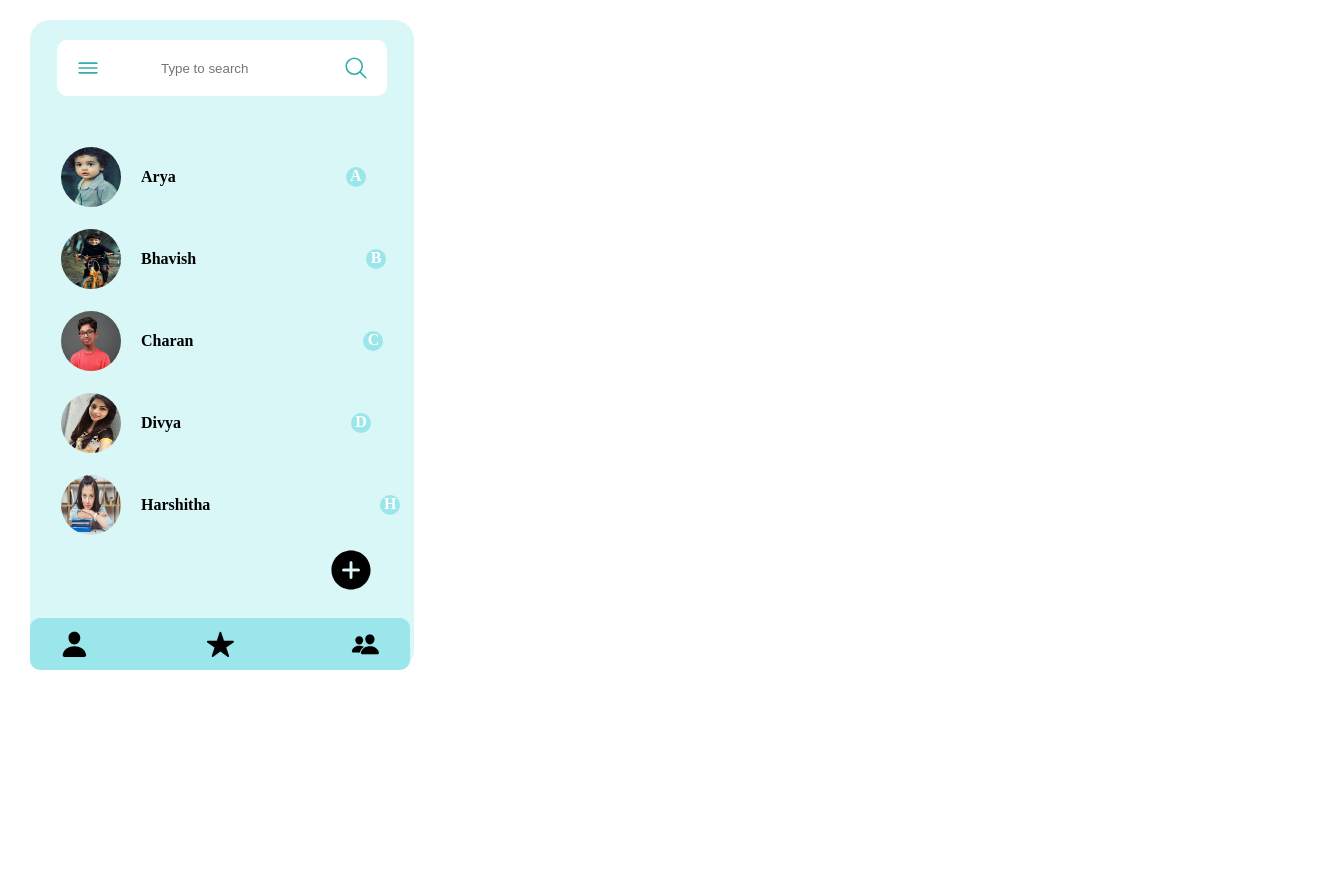
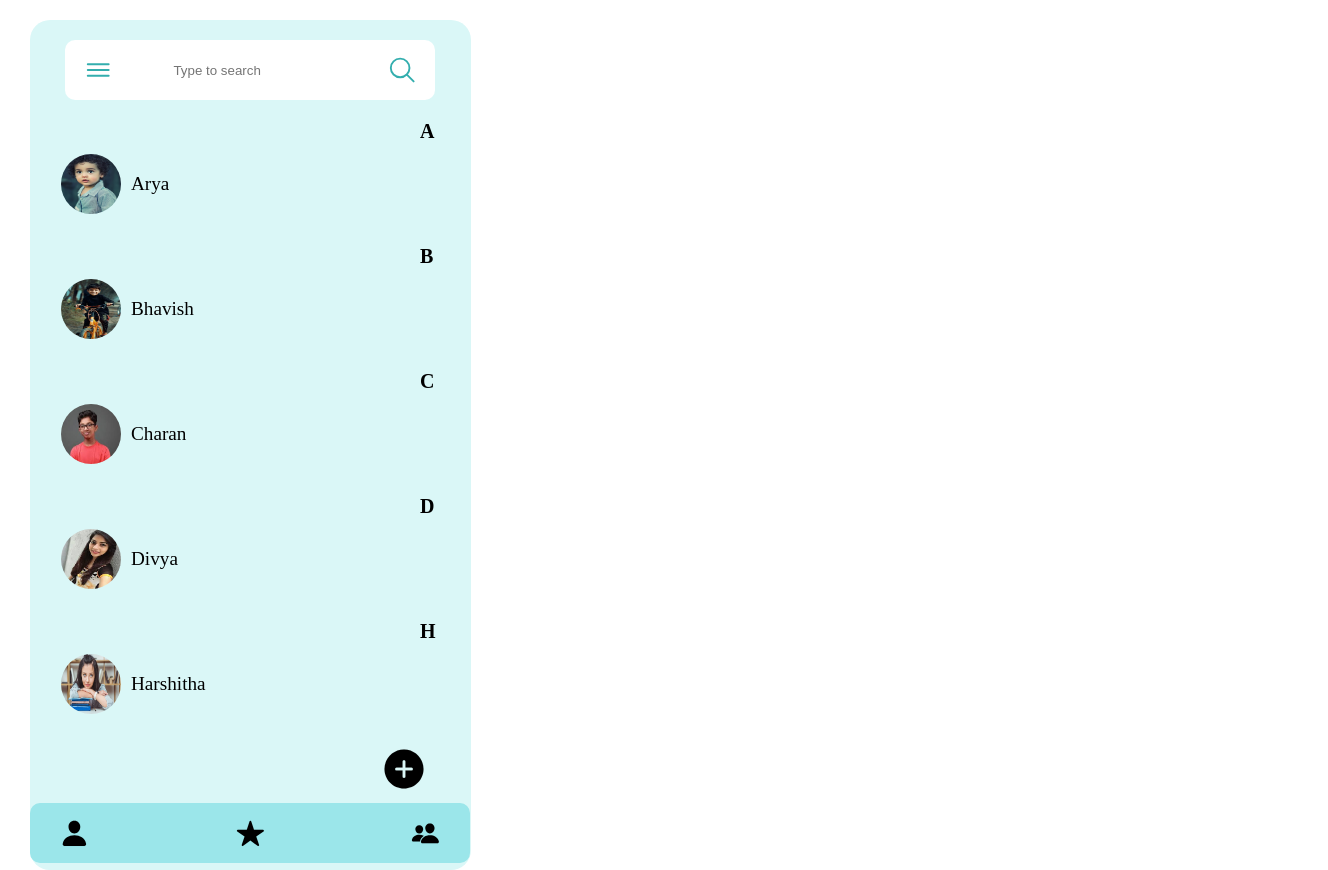
Before and after one commit to Bhavyashree-DC/Contact_application, a plain HTML site: page index.html in a window 1280 px wide. Shown: the whole page, 1328 px wide, since content can reach past the window. Before the commit the page ends 800 px from the top, so only its background shows below. Drawn offline with nearby package versions, Linux system fonts and the light colour scheme.

Commit message:
design_changes1

```diff
--- a/index.html
+++ b/index.html
@@ -7,7 +7,7 @@
     <script type="module" src="https://unpkg.com/ionicons@7.1.0/dist/ionicons/ionicons.esm.js"></script>
     <link rel="stylesheet" href="style.css">
 </head>
-<body>
+<div>
     <div class="container">
         <div class="left_container">
             <div class="search">
@@ -15,24 +15,38 @@
                 <input type="search" placeholder="Type to search">
                 <ion-icon class="search_bar" name="search-outline"></ion-icon>
             </div>
-            <div class="contacts">
+            <div class="contact-list">
+               <div class="contact-group">
+                    <div class="alphabet">A</div>
                        <ul>
-                    <div class="contact-info">
-                        <li><img src="./Images/arya.jpg">Arya<span>A</span></li>
+                          <li><img src="./Images/arya.jpg">Arya</li>
+                       </ul>
                 </div>
-                    <div class="contact-info">
-                        <li><img src="./Images/bhavish.jpeg">Bhavish<span>B</span></li>
+
+                <div class="contact-group">
+                    <div class="alphabet">B</div>
+                       <ul>
+                           <li><img src="./Images/bhavish.jpeg">Bhavish</li>
+                       </ul>
                 </div>
-                    <div class="contact-info">
-                        <li><img src="./Images/charan.jpg">Charan<span>C</span></li>
+                <div class="contact-group">
+                    <div class="alphabet">C</div>
+                       <ul>
+                           <li><img src="./Images/charan.jpg">Charan</li>
+                        </ul>
                 </div>
-                    <div class="contact-info">
-                        <li><img src="./Images/divya.jpg">Divya<span>D</span></li>
+                <div class="contact-group">
+                    <div class="alphabet">D</div>
+                        <ul>
+                           <li><img src="./Images/divya.jpg">Divya</li>
+                        </ul>
                 </div>
-                    <div class="contact-info">
-                        <li><img src="./Images/harshi.jpg">Harshitha<span>H</span></li>
+                <div class="contact-group">
+                    <div class="alphabet">H</div>
+                       <ul>
+                           <li><img src="./Images/harshi.jpg">Harshitha</li>
+                        </ul>
                 </div>
-                </ul>
                 <ion-icon class="add-contact" name="add-circle"></ion-icon>
             </div>
             <div class="contact_footer">
--- a/style.css
+++ b/style.css
@@ -5,7 +5,7 @@
 }
 .container{
     position: relative;
-    width:1098px;
+    width:1298px;
     height: calc(100vh - 40px);
     background-color: white;
     border: 1px;
@@ -17,8 +17,8 @@
     flex-direction: column;
     justify-content: flex-start;
     align-items: flex-start;
-    height: 650px;
-    width:35%;
+    height: 850px;
+    width:34%;
     background-color: rgb(218, 247, 247);
     border-radius: 20px;
 }
@@ -26,12 +26,12 @@
     display: flex;
     justify-content: center;
     align-items: center;
-    width:330px;
+    width:370px;
+    height: 60px;
     background-color: #fff;
     border:0px;
     padding:8px;
-    margin-top: 20px;
-    margin-left: 27px;
+    margin: 20px 20px 0px 35px;
     border-radius: 10px;
 }
 input{
@@ -54,53 +54,52 @@ input{
     margin-right: 10px;
     cursor: pointer;
 }
-.contacts{
-    width:330px;
-    height:500px;
+.contact-list {
     margin-top: 20px;
-    padding:20px;
-}
-.contacts ul{
+    display: flex;
+    flex-wrap: wrap;
+  }
+
+  .contact-group {
+    width: 100%;
+    margin-bottom: 20px;
+  }
+
+  .alphabet {
+    font-size: 20px;
+    font-weight: bold;
+    margin-left:390px;
+  }
+
+  ul {
     list-style: none;
-}
-.contacts ul li{
+    padding: 0;
+    margin: 0;
+  }
+
+  ul li {
     display: flex;
     align-items: center;
     padding: 11px;
-    font-size: 1rem;
-    font-weight: bold;
-}
-.contacts .contact-info {
-    display: flex;
-    align-items: center;
-}
+    margin-left: 20px;
+    font-size: 1.2rem;
+    font-weight: 400;
+  }
 
-.contacts .contact-info img {
+  ul li img {
     width: 60px;
     height: 60px;
     border-radius: 50%;
-    margin-right: 20px;
+    margin-right: 10px;
+  }
+
+.contact-list .add-contact{
+    font-size: 3rem;
+    margin-left: 350px;
     cursor: pointer;
 }
-
-.contacts .contact-info span {
-    background-color: rgb(155, 230, 234);
-    border-radius: 50%;
-    width: 20px;
-    height: 20px;
-    color: #fff;
-    text-align: center;
-    margin-left: 170px; /* Adjust the margin as needed */
-    margin-right: 20px; /* Adjust the margin as needed */
-}
-.contacts .add-contact{
-    font-size: 3rem;
-    margin-left: 277px;
-    cursor: pointer;
-    margin-bottom: -10px;
-}
 .contact_footer{
-    width: 380px;
+    width: 440px;
     height: 60px;
     display: flex;
     justify-content: space-between;
```
Lines whose indentation alone changed are shown as unchanged.
